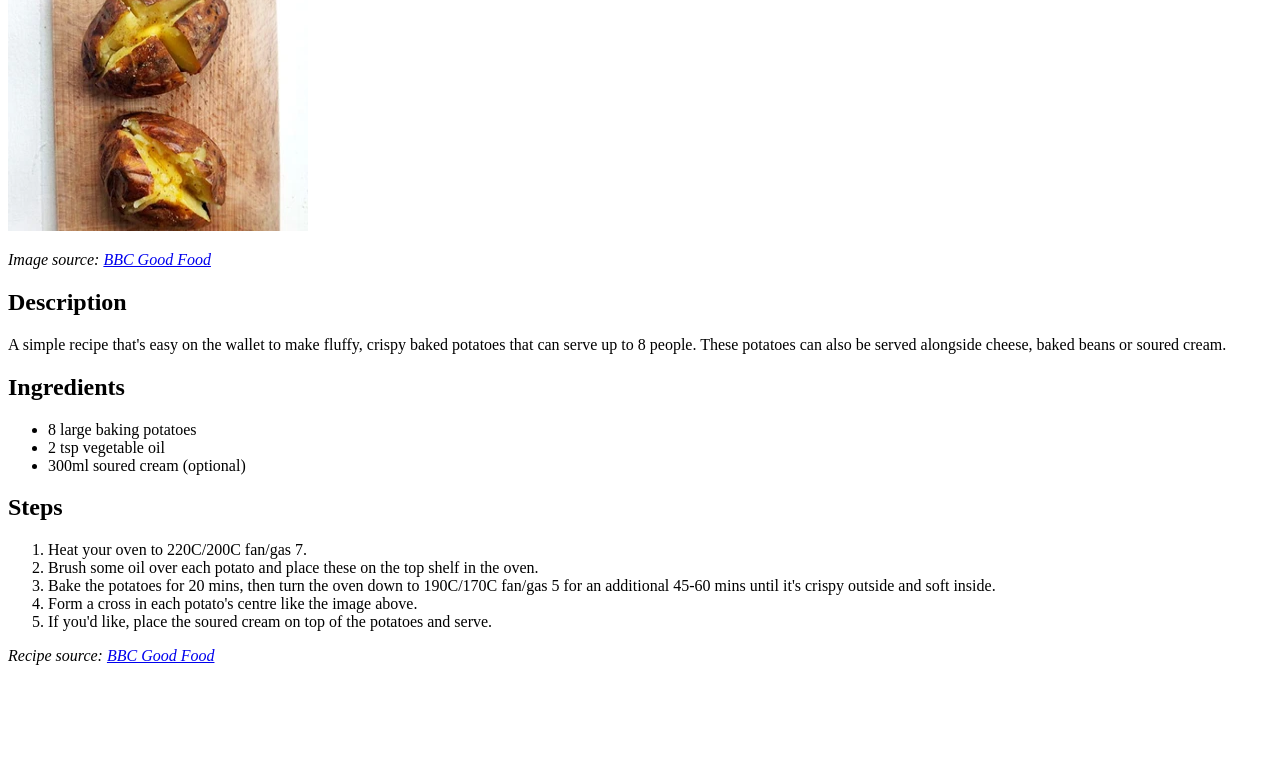
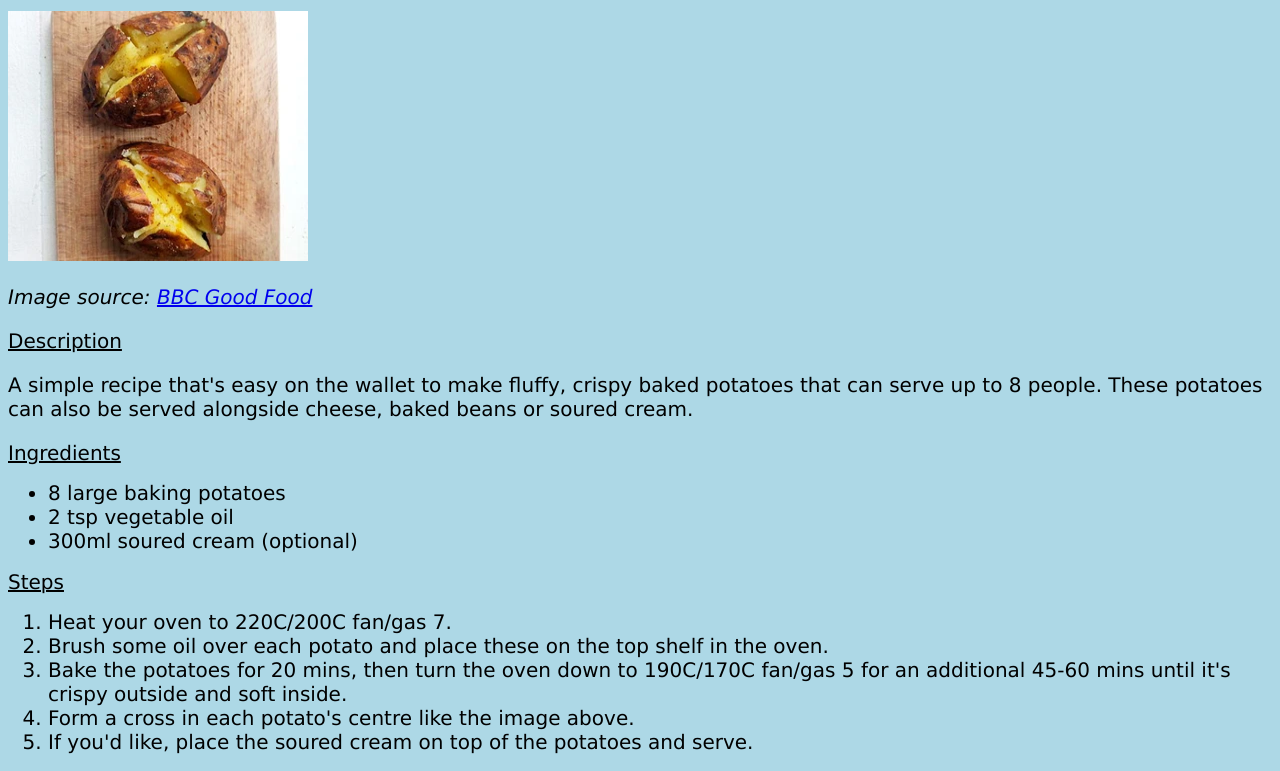
Before and after one commit to JHuggins11/odin-recipes, a plain HTML site: page recipes/baked-potatoes.html in a window 1280 px wide. Shown: the part 133-904 px from the top of the page. Before the commit the page ends 814 px from the top, so only its background shows below. Drawn offline with Linux system fonts and the light colour scheme.

Commit message:
Link stylesheet

```diff
--- a/recipes/baked-potatoes.html
+++ b/recipes/baked-potatoes.html
@@ -2,6 +2,7 @@
 <html lang="en">
     <head>
         <meta charset="UTF-8">
+        <link rel="stylesheet" href="../style.css">
         <title>Baked Potatoes - Odin Recipes</title>
     </head>
 
@@ -12,20 +13,20 @@
         <img src="../img/baked-potatoes-bbcgoodfood.jpg" alt="Two baked potatoes on a worktop" height="250px" width="300px">
         <p><em>Image source: <a href="https://www.bbcgoodfood.com/recipes/crisp-baked-potatoes">BBC Good Food</a></em></p>
 
-        <h2>Description</h2>
+        <h2 class="recipe-heading">Description</h2>
         <p>
             A simple recipe that's easy on the wallet to make fluffy, crispy baked potatoes that can serve up to 8 people. These
             potatoes can also be served alongside cheese, baked beans or soured cream.
         </p>
 
-        <h2>Ingredients</h2>
+        <h2 class="recipe-heading">Ingredients</h2>
         <ul>
             <li>8 large baking potatoes</li>
             <li>2 tsp vegetable oil</li>
             <li>300ml soured cream (optional)</li>
         </ul>
 
-        <h2>Steps</h2>
+        <h2 class="recipe-heading">Steps</h2>
         <ol>
             <li>Heat your oven to 220C/200C fan/gas 7.</li>
             <li>Brush some oil over each potato and place these on the top shelf in the oven.</li>
```
